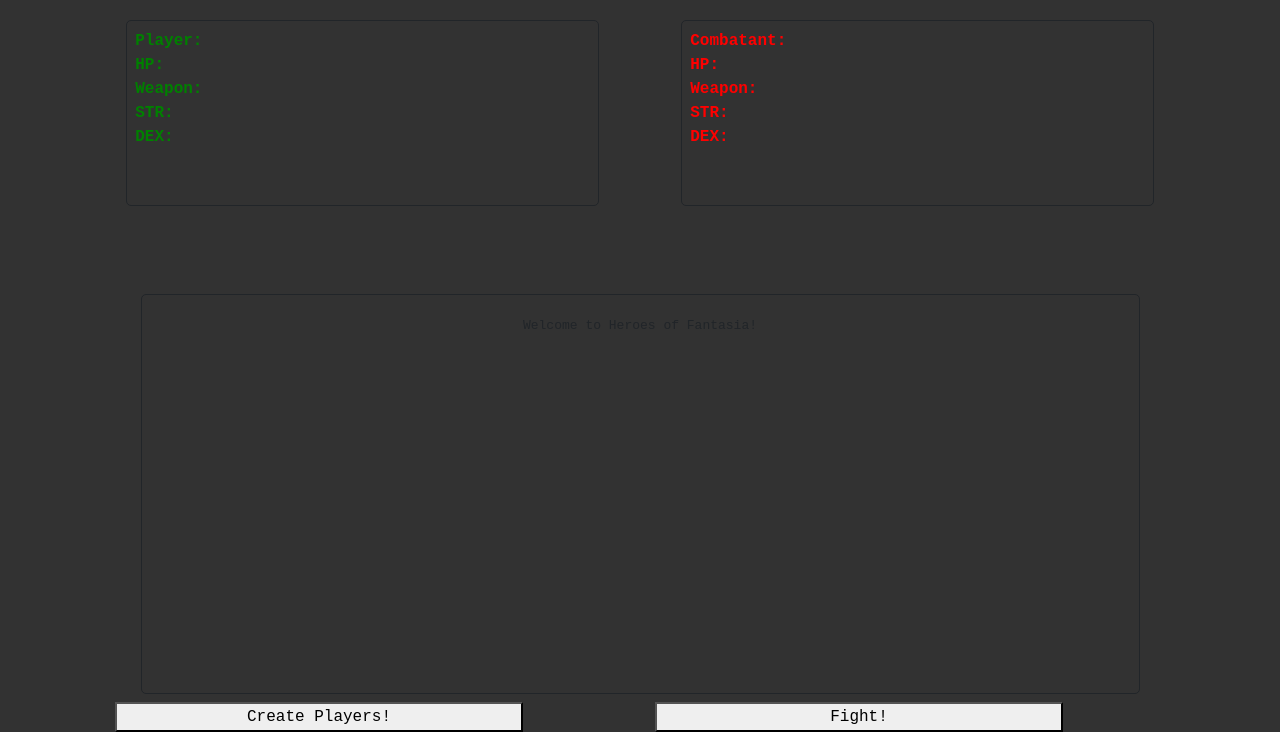
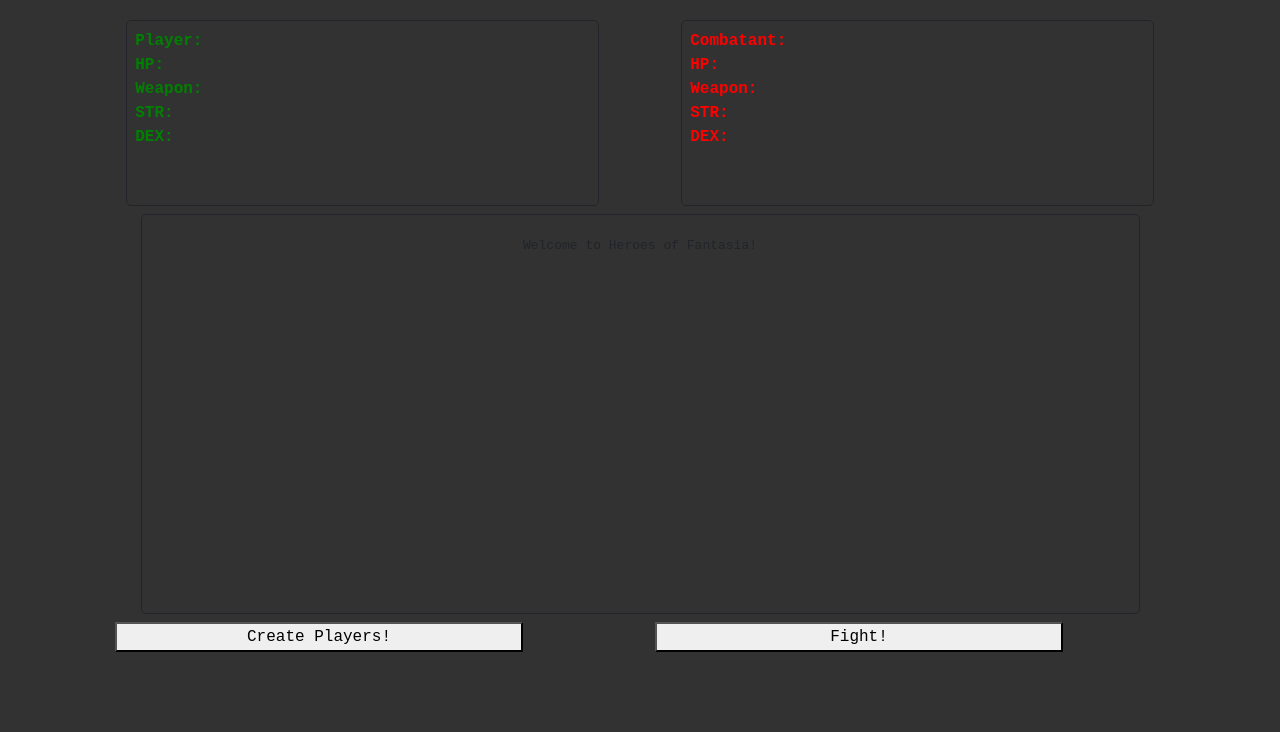
Before and after one commit to usselman/heroes, a website with bundled scripts: page index.html in a window 1280 px wide. Shown: the part 108-840 px from the top of the page. After the commit the page ends 800 px from the top, so only its background shows below. Built offline with nearby package versions, Linux system fonts and the light colour scheme.

Commit message:
update styling

```diff
--- a/styles.css
+++ b/styles.css
@@ -71,7 +71,7 @@ canvas {
     border: 0.5px solid;
     border-radius: 5px;
     max-width: 90%;
-    margin-top: 5em;
+    /* margin-top: 1em; */
     margin-left: auto;
     margin-right: auto;
     margin-bottom: 0.5em;
```
